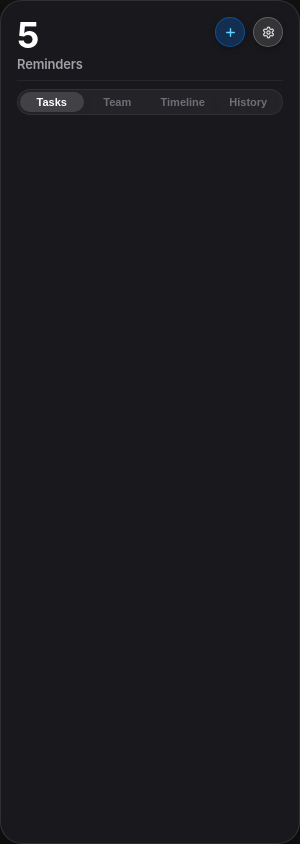
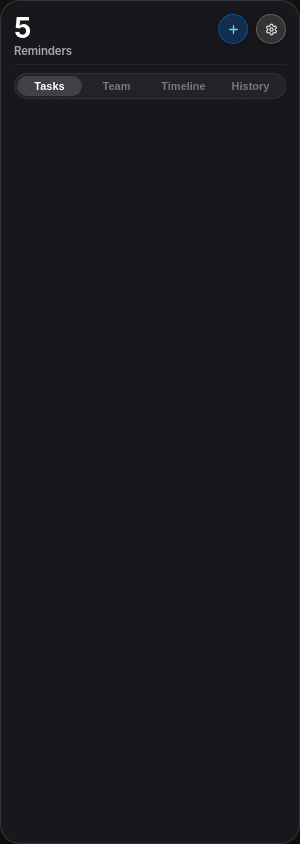
Before and after one commit to yahiabinzaman/team-to-do, an Electron app: page public/index.html in a window 300 px wide. Drawn offline with Linux system fonts and the light colour scheme.

Commit message:
fix(sync): embed default Supabase credentials for zero-config multi-PC sync and optimize compact UI for 1080p & 2K screens

```diff
--- a/public/styles.css
+++ b/public/styles.css
@@ -1,26 +1,26 @@
 /*  Authentic Apple macOS Native Desktop Widget - Cupertino HIG Design System */
 
 :root {
-  --widget-bg: rgba(28, 28, 32, 0.82);
-  --widget-border: rgba(255, 255, 255, 0.1);
-  --widget-border-inner: rgba(255, 255, 255, 0.06);
+  --widget-bg: rgba(26, 26, 30, 0.88);
+  --widget-border: rgba(255, 255, 255, 0.12);
+  --widget-border-inner: rgba(255, 255, 255, 0.07);
 
   /* Apple System Neutrals */
   --text-primary: #FFFFFF;
-  --text-secondary: rgba(235, 235, 245, 0.65);
-  --text-tertiary: rgba(235, 235, 245, 0.38);
-  --text-quaternary: rgba(235, 235, 245, 0.2);
+  --text-secondary: rgba(235, 235, 245, 0.68);
+  --text-tertiary: rgba(235, 235, 245, 0.42);
+  --text-quaternary: rgba(235, 235, 245, 0.22);
 
   /* Apple Subtle Accents */
   --apple-blue: #0A84FF;
   --apple-red: #FF453A;
   --apple-green: #30D158;
 
-  --surface-item: rgba(255, 255, 255, 0.04);
-  --surface-item-hover: rgba(255, 255, 255, 0.08);
+  --surface-item: rgba(255, 255, 255, 0.045);
+  --surface-item-hover: rgba(255, 255, 255, 0.085);
 
-  --font-family: -apple-system, BlinkMacSystemFont, "SF Pro Display", "SF Pro Text", "Helvetica Neue", Arial, sans-serif;
-  --transition: all 0.18s cubic-bezier(0.16, 1, 0.3, 1);
+  --font-family: -apple-system, BlinkMacSystemFont, "Segoe UI Variable", "Segoe UI", "SF Pro Text", Helvetica, Arial, sans-serif;
+  --transition: all 0.16s cubic-bezier(0.16, 1, 0.3, 1);
   color-scheme: dark;
 }
 
@@ -30,6 +30,22 @@
   padding: 0;
   -webkit-font-smoothing: antialiased;
   -moz-osx-font-smoothing: grayscale;
+}
+
+/* Universal sleek scrollbars for Windows & macOS */
+::-webkit-scrollbar {
+  width: 4px;
+  height: 4px;
+}
+::-webkit-scrollbar-track {
+  background: transparent;
+}
+::-webkit-scrollbar-thumb {
+  background: rgba(255, 255, 255, 0.18);
+  border-radius: 99px;
+}
+::-webkit-scrollbar-thumb:hover {
+  background: rgba(255, 255, 255, 0.35);
 }
 
 html, body {
@@ -67,14 +83,14 @@ html, body {
   width: 100%;
   height: 100%;
   background: var(--widget-bg);
-  backdrop-filter: blur(50px) saturate(190%);
-  -webkit-backdrop-filter: blur(50px) saturate(190%);
+  backdrop-filter: blur(40px) saturate(180%);
+  -webkit-backdrop-filter: blur(40px) saturate(180%);
   border: 1px solid var(--widget-border);
-  border-radius: 22px;
-  box-shadow: 0 16px 40px rgba(0, 0, 0, 0.5), 0 0 1px rgba(255, 255, 255, 0.12);
+  border-radius: 20px;
+  box-shadow: 0 14px 36px rgba(0, 0, 0, 0.55), 0 0 1px rgba(255, 255, 255, 0.15);
   display: flex;
   flex-direction: column;
-  padding: 16px 16px 14px;
+  padding: 13px 13px 11px;
   position: relative;
   overflow: hidden;
 }
@@ -84,7 +100,7 @@ html, body {
   display: flex;
   align-items: flex-start;
   justify-content: space-between;
-  padding-bottom: 8px;
+  padding-bottom: 6px;
   border-bottom: 1px solid var(--widget-border-inner);
 }
 
@@ -93,20 +109,20 @@ html, body {
   flex-direction: column;
 }
 .reminders-big-count {
-  font-size: 36px;
+  font-size: 28px;
   font-weight: 700;
   line-height: 1;
   letter-spacing: -0.04em;
   color: var(--text-primary);
 }
 .reminders-label {
-  font-size: 13px;
+  font-size: 11.5px;
   font-weight: 600;
   color: var(--text-secondary);
-  margin-top: 3px;
+  margin-top: 2px;
   display: flex;
   align-items: center;
-  gap: 5px;
+  gap: 4px;
 }
 
 .header-action-group {
--- a/server.js
+++ b/server.js
@@ -42,8 +42,8 @@ if (fs.existsSync(ENV_FILE)) {
 }
 
 // Supabase Cloud Configuration
-const SUPABASE_URL = process.env.SUPABASE_URL || '';
-const SUPABASE_KEY = process.env.SUPABASE_KEY || '';
+const SUPABASE_URL = process.env.SUPABASE_URL || 'https://xaqmqlvuuumbimscpont.supabase.co';
+const SUPABASE_KEY = process.env.SUPABASE_KEY || 'eyJhbGciOiJIUzI1NiIsInR5cCI6IkpXVCJ9.eyJpc3MiOiJzdXBhYmFzZSIsInJlZiI6InhhcW1xbHZ1dXVtYmltc2Nwb250Iiwicm9sZSI6ImFub24iLCJpYXQiOjE3OTAzNTg3MzAsImV4cCI6MjEwNTkzNDczMH0.qZSI1sX6eHw8XAai0rgwA2b7UjJT7zOrSecyJWU8qRE';
 const supabase = (SUPABASE_URL && SUPABASE_KEY) ? createClient(SUPABASE_URL, SUPABASE_KEY) : null;
 
 // Ensure data directory exists
```
Also changed, not shown: electron-main.js (+7 -7 lines).
